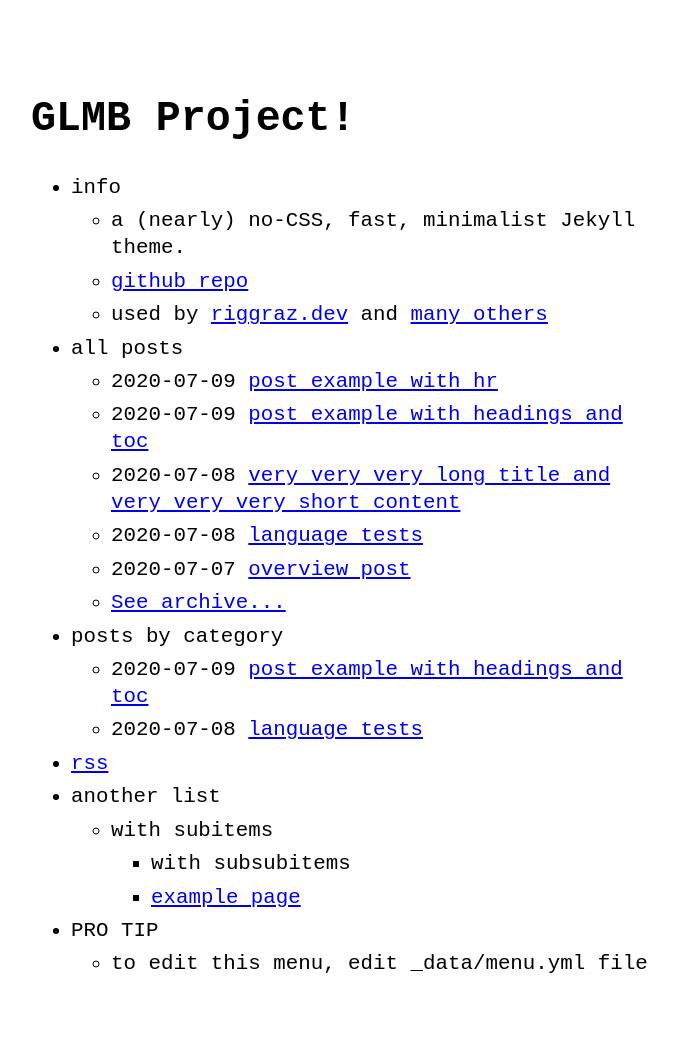
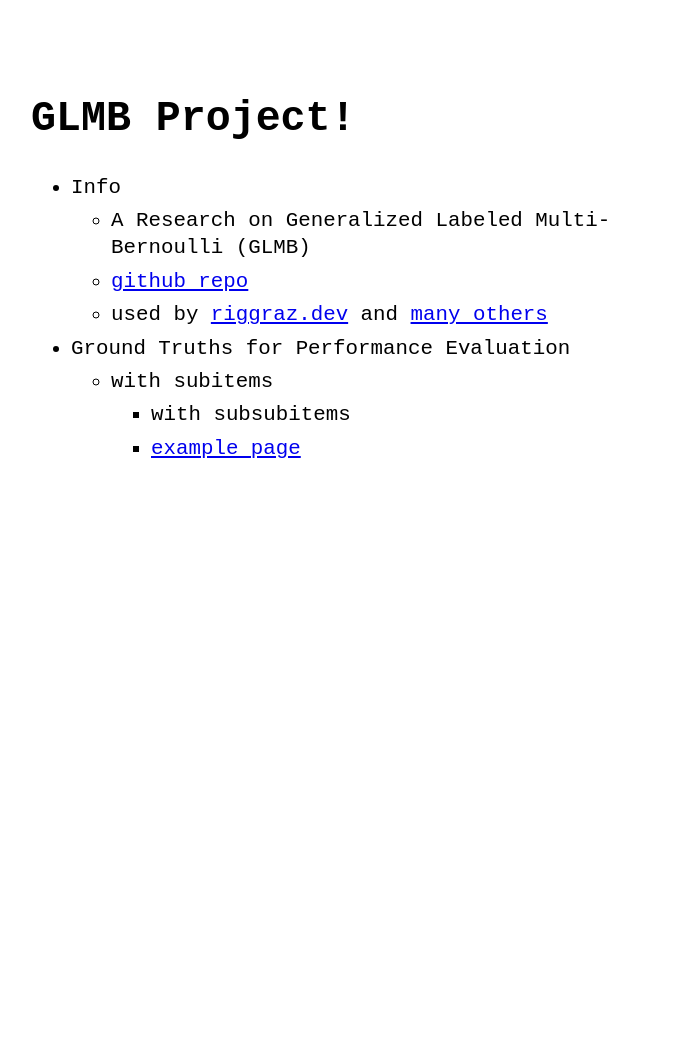
Before and after one commit to scbeom/RFS_Project, a Jekyll site: the page built from index.md, in a window 1280 px wide. Shown: the whole page, without its empty margins (289-967 px from the left). Built offline with Jekyll 4.4.1, drawn with Linux system fonts in a browser that asks for light colours; after the commit the page ends 900 px from its top, so only the background shows below that.

Commit message:
Update menu.yml

```diff
--- a/_data/menu.yml
+++ b/_data/menu.yml
@@ -2,37 +2,37 @@
 # https://github.com/riggraz/no-style-please#customize-the-menu
 
 entries:
-  - title: info
+  - title: Info
     entries:
-      - title: a (nearly) no-CSS, fast, minimalist Jekyll theme.
+      - title: A Research on Generalized Labeled Multi-Bernoulli (GLMB)
       - title: github repo
         url: https://github.com/riggraz/no-style-please
       - title: "used by <a href='https://riggraz.dev'>riggraz.dev</a> and <a href='https://github.com/riggraz/no-style-please/network/dependents'>many others</a>"
 
-  - title: all posts
-    post_list:
-      limit: 5
-      show_more: true
-      show_more_text: See archive...
-      show_more_url: archive.html
+#   - title: all posts
+#     post_list:
+#       limit: 5
+#       show_more: true
+#       show_more_text: See archive...
+#       show_more_url: archive.html
 
-  - title: posts by category
-    post_list:
-      category: example2
-      show_more: true
-      show_more_text: See more posts...
-      show_more_url: example2-archive.html
+#   - title: posts by category
+#     post_list:
+#       category: example2
+#       show_more: true
+#       show_more_text: See more posts...
+#       show_more_url: example2-archive.html
 
-  - title: rss
-    url: feed.xml
+#   - title: rss
+#     url: feed.xml
 
-  - title: another list
+  - title: Ground Truths for Performance Evaluation
     entries:
       - title: with subitems
         entries:
           - title: with subsubitems
           - title: example page
             url: about
-  - title: PRO TIP
-    entries:
-      - title: to edit this menu, edit _data/menu.yml file
+#   - title: PRO TIP
+#     entries:
+#       - title: to edit this menu, edit _data/menu.yml file
```
